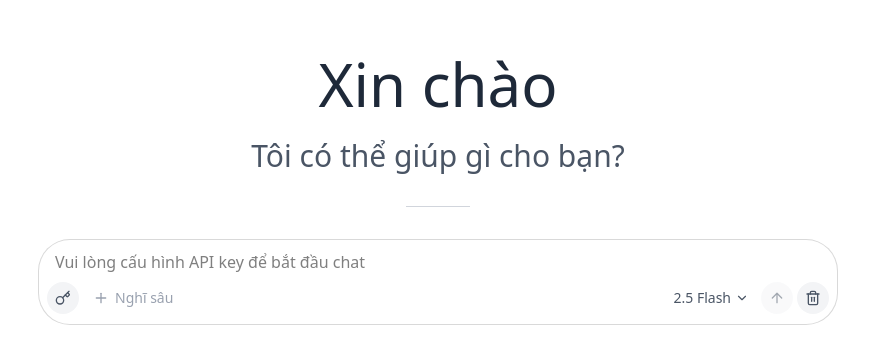
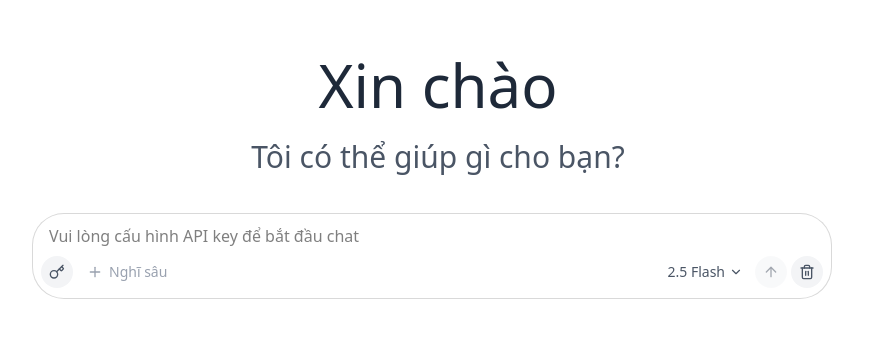
Before and after one commit to ndson03/ndson, a Next.js app: page / in a window 1280 px wide. Shown: the part 157-520 px from the top of the page, without its empty margins (202-1071 px from the left). Built offline with nearby package versions, Linux system fonts and the light colour scheme.

Commit message:
style: restyle chat page

```diff
--- a/src/app/page.tsx
+++ b/src/app/page.tsx
@@ -168,7 +168,12 @@ export default function ChatPage() {
 
   return (
     <div
-      className="pt-8 pb-[200px] transition-all duration-300 overflow-y-auto relative h-[97vh] w-full"
+      className={`pt-4 sm:pt-6 md:pt-8 ${
+        isWelcome
+          ? "pb-4 sm:pb-6 md:pb-8"
+          : "pb-[120px] sm:pb-[130px] md:pb-[140px]"
+      } transition-all duration-300 overflow-y-scroll h-[100vh] w-full px-2 sm:px-4`}
+      style={{ scrollbarGutter: "stable" }}
       ref={containerRef}
     >
       {isWelcome && <WelcomeMessage />}
@@ -187,9 +192,9 @@ export default function ChatPage() {
       />
 
       <div className="container mx-auto">
-        <div className="flex flex-col h-full overflow-hidden relative w-[800px] mx-auto">
-          <div className="flex-1 overflow-y-auto flex flex-col">
-            {renderedMessages}
+        <div className="flex flex-col h-full overflow-hidden relative w-full sm:w-[95%] md:w-[800px] mx-auto">
+          <div className="flex-1 flex flex-col">{renderedMessages}</div>
+        </div>
       </div>
 
       <ChatInput
@@ -214,8 +219,6 @@ export default function ChatPage() {
         models={models}
         onModelSelect={handleModelSelect}
       />
-        </div>
-      </div>
 
       <ScrollToBottomButton
         onClick={scrollToBottom}
--- a/src/components/chat-input/chat-input.tsx
+++ b/src/components/chat-input/chat-input.tsx
@@ -110,11 +110,12 @@ export const ChatInput: React.FC<ChatInputProps> = ({
   return (
     <>
       <div
-        className="flex flex-col items-stretch fixed w-[800px] max-w-[800px] z-10 border border-black/15 rounded-4xl bg-white p-1 pl-2 pr-2 pb-2 max-h-[350px] overflow-y-auto cursor-text shadow-[var(--card-shadow)]"
+        className={`flex flex-col items-stretch sm:w-[95%] md:w-[800px] max-w-[800px] z-10 border border-black/15 rounded-2xl sm:rounded-3xl md:rounded-4xl bg-white p-1 pl-2 pr-2 pb-2 max-h-[350px] cursor-text shadow-[var(--card-shadow)] transition-all duration-300 mx-2 sm:mx-4 md:mx-0 ${
+          isWelcome
+            ? "fixed left-1/2 top-1/2 translate-x-[calc(-50%)] sm:translate-x-[calc(-50%-6px)] -translate-y-[30px]"
+            : "fixed left-1/2 bottom-2 sm:bottom-0 translate-x-[calc(-50%)] sm:translate-x-[calc(-50%-6px)]"
+        }`}
         onClick={handleChatInputContainerClick}
-        style={{
-          bottom: isWelcome ? "auto" : "0px",
-        }}
       >
         <textarea
           ref={textareaCallbackRef}
@@ -123,19 +124,19 @@ export const ChatInput: React.FC<ChatInputProps> = ({
           onKeyDown={onKeyDown}
           placeholder={placeholder}
           disabled={!isApiKeyReady}
-          className={`flex-1 border-none p-1.5 pl-2 pr-2 resize-none w-full transition-all duration-200 ease-in-out focus:outline-none ${
+          className={`flex-1 border-none p-1.5 pl-2 pr-2 resize-none w-full transition-all duration-200 ease-in-out focus:outline-none text-sm sm:text-base ${
             !isApiKeyReady ? "disabled" : ""
           }`}
           rows={1}
         />
-        <div className="flex justify-between items-center">
-          <div className="flex items-center gap-1">
+        <div className="flex justify-between items-center gap-1 sm:gap-2">
+          <div className="flex items-center gap-0.5 sm:gap-1">
             <div
-              className="inline-flex items-center justify-center w-8 h-8 rounded-full cursor-pointer transition-colors duration-200 ease-in-out text-gray-600 bg-gray-100 hover:bg-gray-200 active:bg-gray-300 apikey-config-button"
+              className="inline-flex items-center justify-center w-7 h-7 sm:w-8 sm:h-8 rounded-full cursor-pointer transition-colors duration-200 ease-in-out text-gray-600 bg-gray-100 hover:bg-gray-200 active:bg-gray-300 apikey-config-button"
               onClick={onApiKeyConfig}
               title="Cấu hình API Key"
             >
-              <Key size={16} className="w-4 h-4" />
+              <Key size={14} className="w-3.5 h-3.5 sm:w-4 sm:h-4" />
             </div>
             <ThinkingToggle
               enabled={isThinking}
@@ -143,7 +144,7 @@ export const ChatInput: React.FC<ChatInputProps> = ({
               selectedModel={selectedModelId}
             />
           </div>
-          <div className="flex items-center gap-1">
+          <div className="flex items-center gap-0.5 sm:gap-1">
             <ModelSelector
               selectedModelId={selectedModelId}
               selectedModel={selectedModel}
@@ -151,20 +152,20 @@ export const ChatInput: React.FC<ChatInputProps> = ({
               onModelSelect={onModelSelect}
             />
             <div
-              className={`inline-flex items-center justify-center w-8 h-8 rounded-full cursor-pointer transition-colors duration-200 ease-in-out text-gray-600 bg-gray-100 hover:bg-gray-200 active:bg-gray-300 send-button ${
+              className={`inline-flex items-center justify-center w-7 h-7 sm:w-8 sm:h-8 rounded-full cursor-pointer transition-colors duration-200 ease-in-out text-gray-600 bg-gray-100 hover:bg-gray-200 active:bg-gray-300 send-button ${
                 isSendButtonDisabled ? "opacity-50 cursor-not-allowed" : ""
               }`}
               onClick={onSendMessage}
               title={sendButtonTitle}
             >
-              <ArrowUp size={16} className="w-4 h-4" />
+              <ArrowUp size={14} className="w-3.5 h-3.5 sm:w-4 sm:h-4" />
             </div>
             <div
-              className="inline-flex items-center justify-center w-8 h-8 rounded-full cursor-pointer transition-colors duration-200 ease-in-out text-gray-600 bg-gray-100 hover:bg-gray-200 active:bg-gray-300 clear-button"
+              className="inline-flex items-center justify-center w-7 h-7 sm:w-8 sm:h-8 rounded-full cursor-pointer transition-colors duration-200 ease-in-out text-gray-600 bg-gray-100 hover:bg-gray-200 active:bg-gray-300 clear-button"
               onClick={onDeleteHistory}
               title="Xóa lịch sử chat"
             >
-              <Trash2 size={16} className="w-4 h-4" />
+              <Trash2 size={14} className="w-3.5 h-3.5 sm:w-4 sm:h-4" />
             </div>
           </div>
         </div>
--- a/src/components/chat-input/model-selector.tsx
+++ b/src/components/chat-input/model-selector.tsx
@@ -85,13 +85,13 @@ export const ModelSelector: React.FC<ModelSelectorProps> = ({
       {isModelDropdownOpen && (
         <div
           ref={dropdownRef}
-          className="model-list fixed bg-white border border-gray-200 rounded-lg shadow-lg"
+          className="model-list absolute bg-white border border-gray-200 rounded-lg shadow-lg"
           style={{
             zIndex: 9999,
             width: "256px",
-            top: dropdownPosition.top,
-            left: dropdownPosition.left,
-            transform: "translateY(-100%)",
+            bottom: "100%",
+            left: 0,
+            marginBottom: "8px",
           }}
         >
           <div className="py-1">
--- a/src/components/message/welcom-message.tsx
+++ b/src/components/message/welcom-message.tsx
@@ -1,6 +1,6 @@
 export default function WelcomeMessage() {
   return (
-    <div className="flex items-center justify-center mt-[14%] mb-8">
+    <div className="fixed left-1/2 top-1/2 -translate-x-1/2 -translate-y-1/2 -mt-32 z-0">
       <div className="text-center max-w-2xl mx-auto">
         <h1 className="text-5xl md:text-6xl font-light text-gray-800">
           Xin chào
@@ -8,7 +8,6 @@ export default function WelcomeMessage() {
         <p className="text-xl md:text-3xl text-gray-600 mt-6 font-light">
           Tôi có thể giúp gì cho bạn?
         </p>
-        <div className="w-16 h-px bg-gray-300 mx-auto mt-8"></div>
       </div>
     </div>
   );
```
Lines whose indentation alone changed are shown as unchanged.
